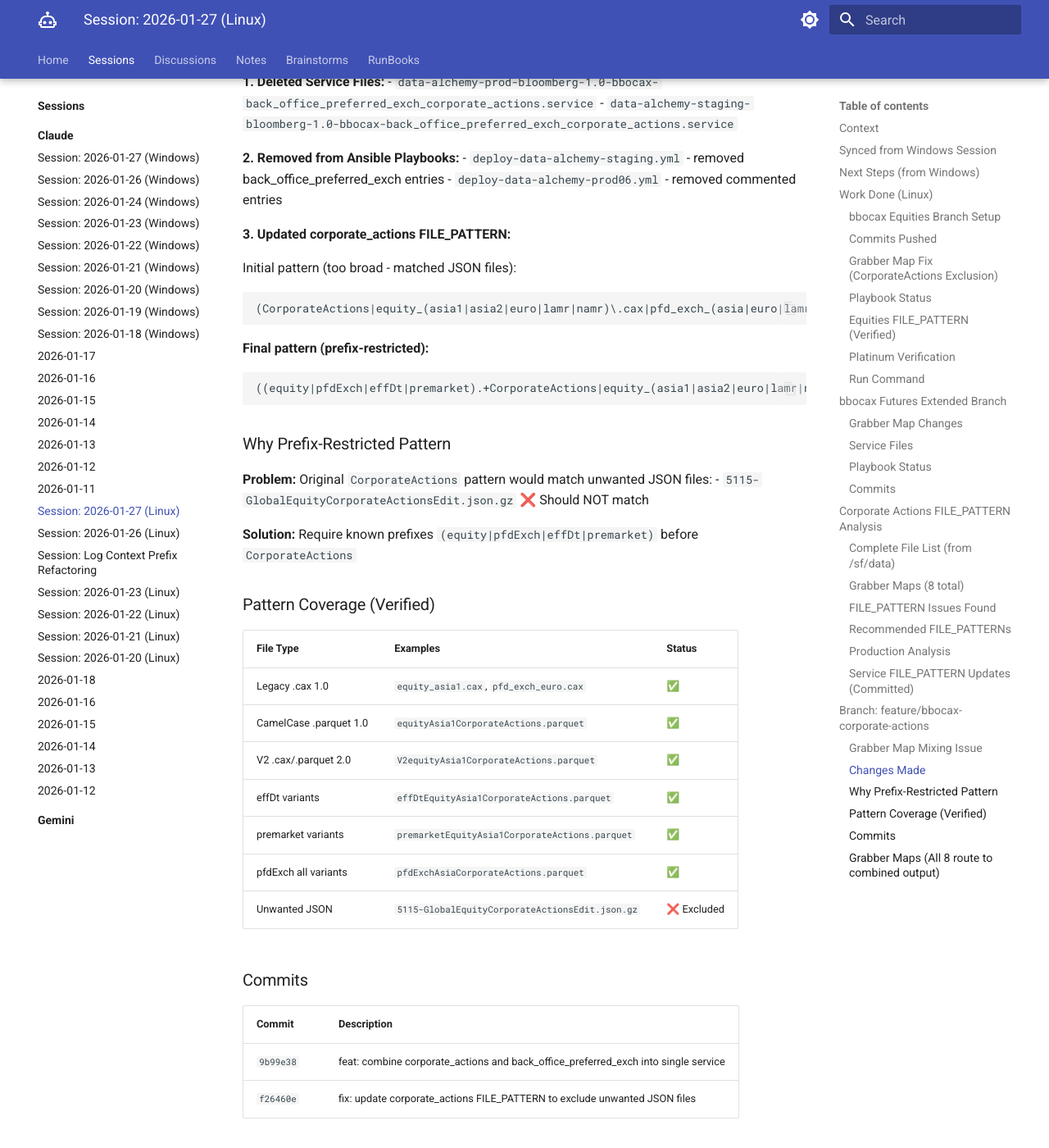
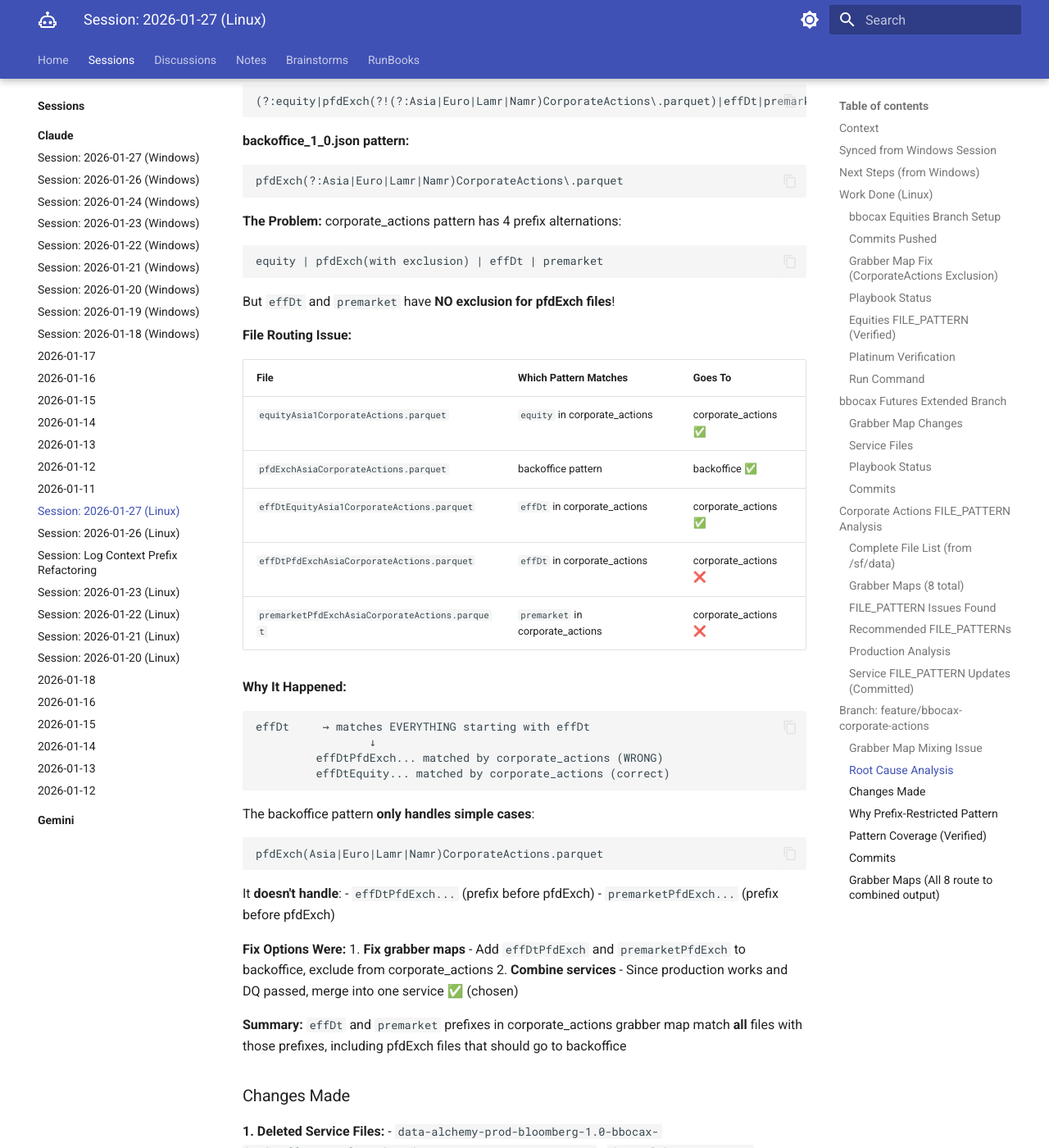
Before and after one commit to ThanuMahee12/AgentContext, an MkDocs documentation site: the page built from docs/sessions/claude/l-2026-01-27.md, in a window 1280 px wide and 1400 px high, scrolled down 6569 px. Shown: the whole window at 82% size. Built offline with MkDocs 1.6.1 and Material for MkDocs 9.7.7, drawn with Linux system fonts in a browser that asks for light colours; some of the changed text lies outside the part shown.

Commit message:
docs: add detailed root cause analysis for grabber map mixing issue

````diff
--- a/docs/sessions/claude/l-2026-01-27.md
+++ b/docs/sessions/claude/l-2026-01-27.md
@@ -258,10 +258,61 @@ Cherry-picked from `feature/bbocax-additional-split-services`:
 
 **Problem Found:**
 - `effDtPfdExch*CorporateActions.parquet` files (94 total) were routing to `corporate_actions/` instead of `back_office_preferred_exch_corporate_actions/`
-- Root cause: Grabber map patterns overlapped - both matched `effDtPfdExch*` files
 - Production was already working this way, DQ passed
 
 **Decision:** Combine both services into ONE `corporate_actions` service
+
+### Root Cause Analysis
+
+**corporate_actions_1_0.json pattern:**
+```regex
+(?:equity|pfdExch(?!(?:Asia|Euro|Lamr|Namr)CorporateActions\.parquet)|effDt|premarket)...CorporateActions
+```
+
+**backoffice_1_0.json pattern:**
+```regex
+pfdExch(?:Asia|Euro|Lamr|Namr)CorporateActions\.parquet
+```
+
+**The Problem:** corporate_actions pattern has 4 prefix alternations:
+```
+equity | pfdExch(with exclusion) | effDt | premarket
+```
+
+But `effDt` and `premarket` have **NO exclusion for pfdExch files**!
+
+**File Routing Issue:**
+
+| File | Which Pattern Matches | Goes To |
+|------|----------------------|---------|
+| `equityAsia1CorporateActions.parquet` | `equity` in corporate_actions | corporate_actions ✅ |
+| `pfdExchAsiaCorporateActions.parquet` | backoffice pattern | backoffice ✅ |
+| `effDtEquityAsia1CorporateActions.parquet` | `effDt` in corporate_actions | corporate_actions ✅ |
+| `effDtPfdExchAsiaCorporateActions.parquet` | `effDt` in corporate_actions | corporate_actions ❌ |
+| `premarketPfdExchAsiaCorporateActions.parquet` | `premarket` in corporate_actions | corporate_actions ❌ |
+
+**Why It Happened:**
+```
+effDt     → matches EVERYTHING starting with effDt
+                 ↓
+         effDtPfdExch... matched by corporate_actions (WRONG)
+         effDtEquity... matched by corporate_actions (correct)
+```
+
+The backoffice pattern **only handles simple cases**:
+```
+pfdExch(Asia|Euro|Lamr|Namr)CorporateActions.parquet
+```
+
+It **doesn't handle**:
+- `effDtPfdExch...` (prefix before pfdExch)
+- `premarketPfdExch...` (prefix before pfdExch)
+
+**Fix Options Were:**
+1. **Fix grabber maps** - Add `effDtPfdExch` and `premarketPfdExch` to backoffice, exclude from corporate_actions
+2. **Combine services** - Since production works and DQ passed, merge into one service ✅ (chosen)
+
+**Summary:** `effDt` and `premarket` prefixes in corporate_actions grabber map match **all** files with those prefixes, including pfdExch files that should go to backoffice
 
 ### Changes Made
 
````
